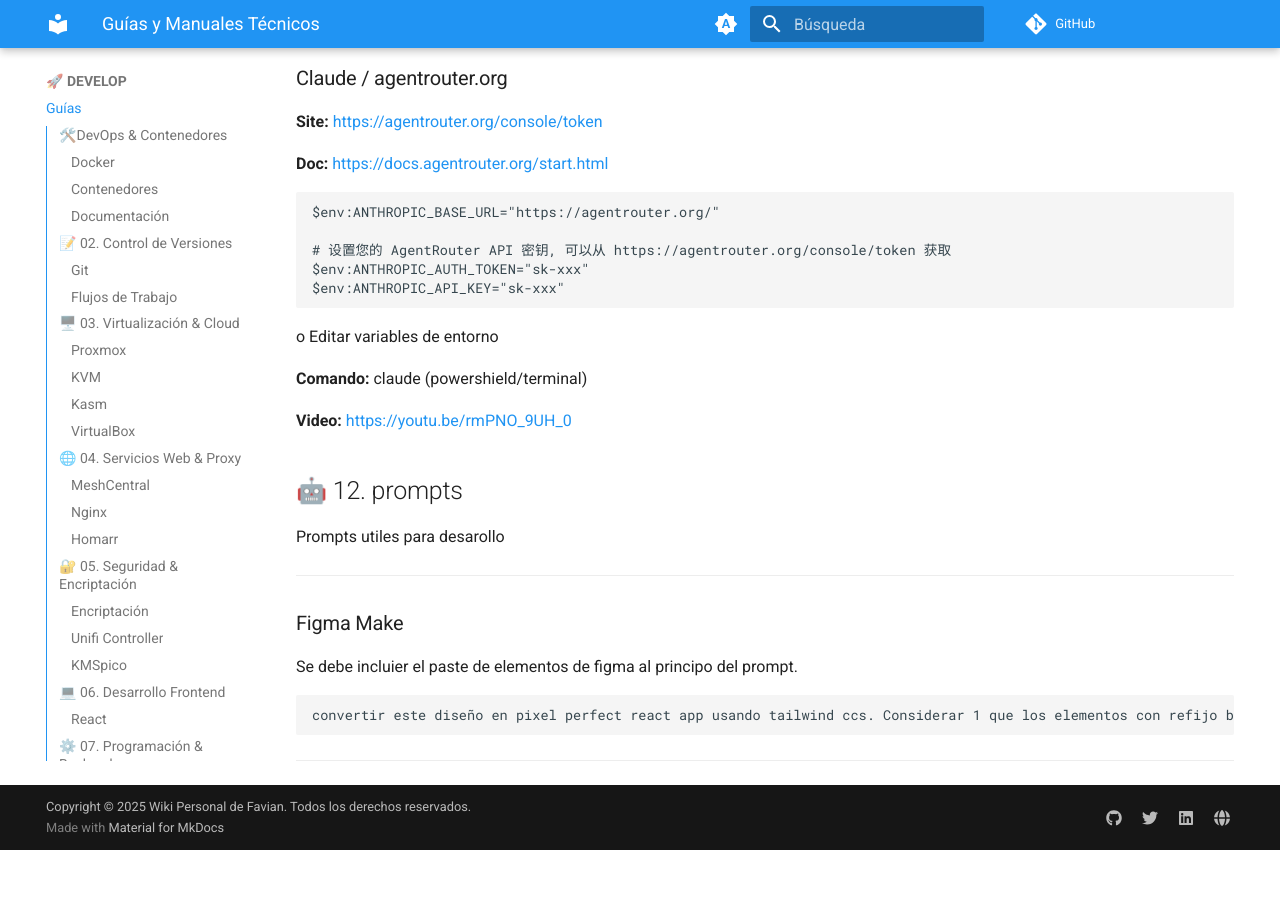
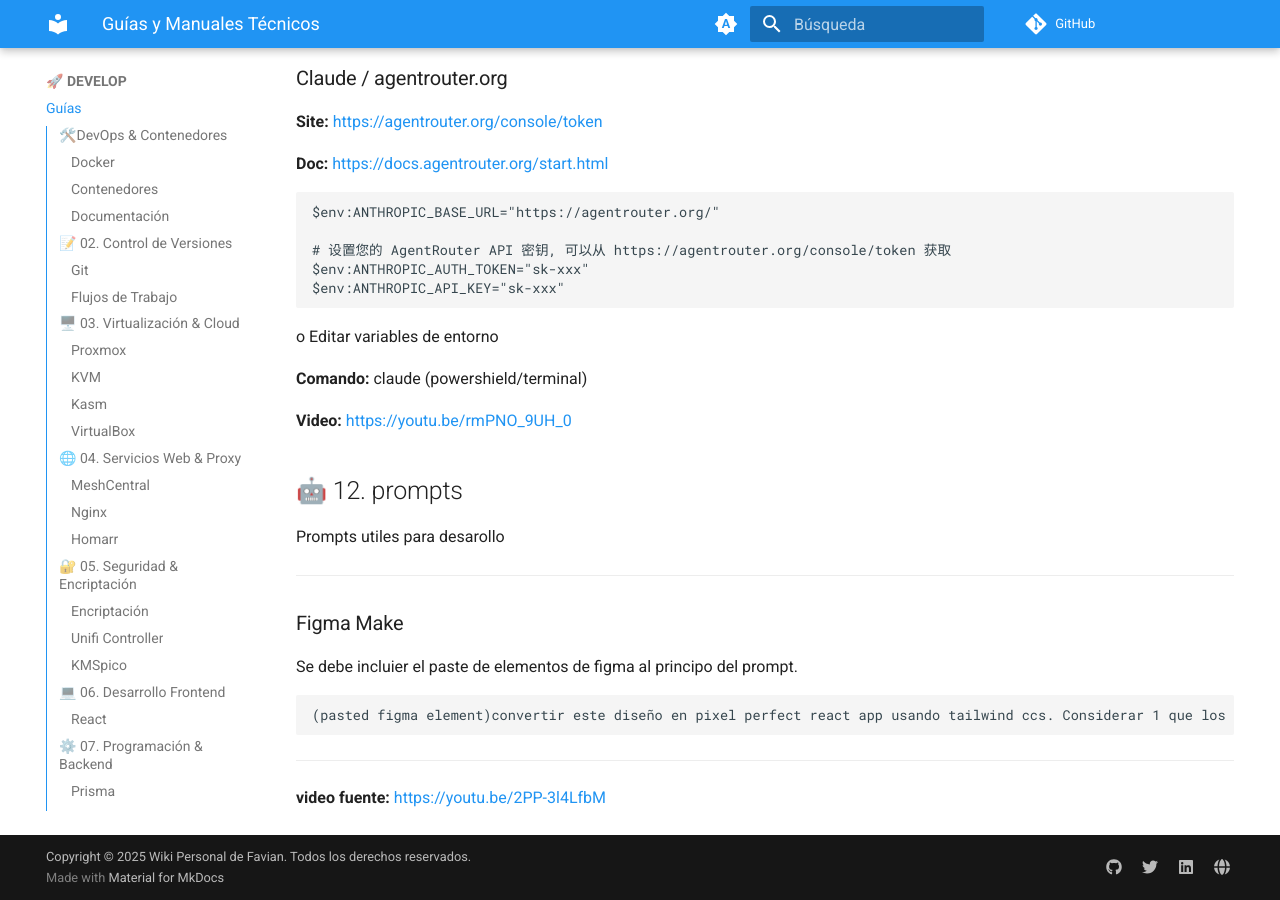
Before and after one commit to fabinnerself/fabiWiki, an MkDocs documentation site: the page built from docs/DEVELOP/guias/index.md, in a window 1280 px wide and 900 px high, scrolled down 14666 px. Built offline with MkDocs 1.6.1 and Material for MkDocs 9.7.7, drawn with Linux system fonts in a browser that asks for light colours; before the commit the page ends 15516 px from its top, so only the background shows below that.

Commit message:
upd promts

````diff
--- a/docs/DEVELOP/guias/index.md
+++ b/docs/DEVELOP/guias/index.md
@@ -709,6 +709,7 @@ Prompts utiles para desarollo
 ### Figma Make
 Se debe incluier el paste de elementos de figma al principo del prompt.
 ```
-convertir este diseño en pixel perfect react app usando tailwind ccs. Considerar 1 que los elementos con refijo btn_(primary/secondary/terciary) seran botones. 2 que los elementos con prefijo card_ son tarjetas. 4 los elementos con prefijo link_ son links a la misma pagina y secciones 4 el codigo generado debe ser responsivo
+(pasted figma element)convertir este diseño en pixel perfect react app usando tailwind ccs. Considerar 1 que los elementos con refijo btn_(primary/secondary/terciary) seran botones. 2 que los elementos con prefijo card_ son tarjetas. 4 los elementos con prefijo link_ son links a la misma pagina y secciones 4 el codigo generado debe ser responsivo
 ```
 ---
+**video fuente:** https://youtu.be/2PP-3l4LfbM
````
